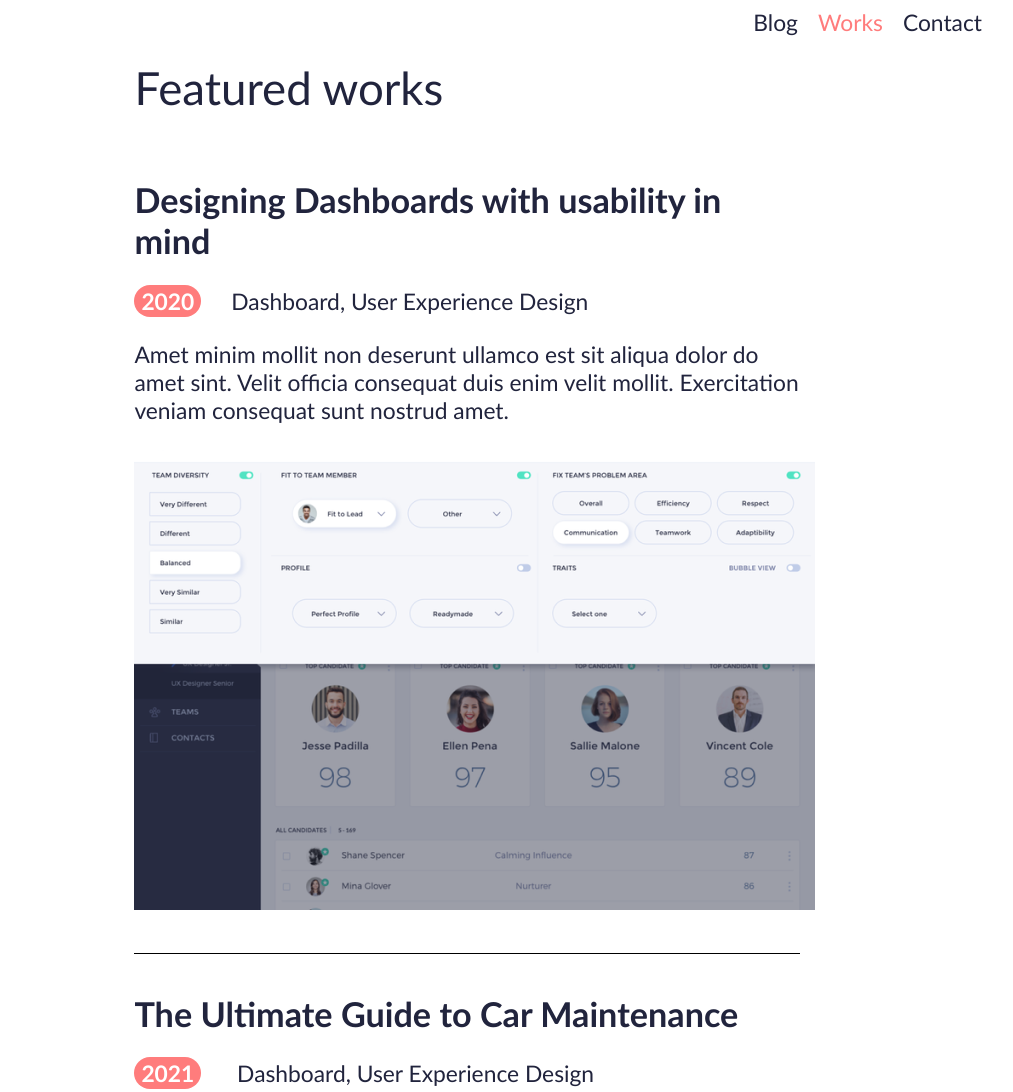
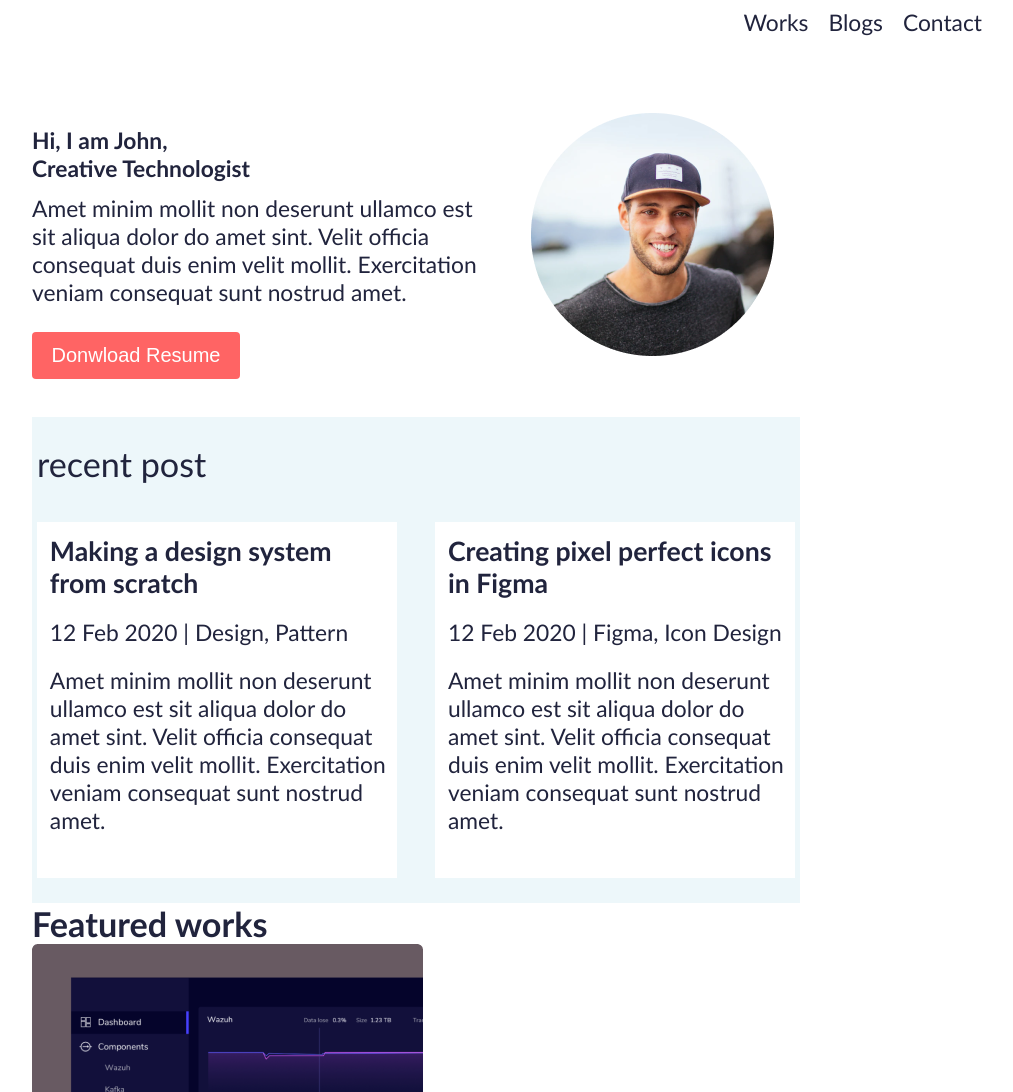
Before and after one commit to Erick-Henrique-Pedrini/atv-portfolio, a plain HTML site: page index.html in a window 1280 px wide. Shown: the top 1092 px of the page, without its empty margins (224-1237 px from the left). Drawn offline with Linux system fonts and the light colour scheme.

Commit message:
segunda pagina

```diff
--- a/css/style.css
+++ b/css/style.css
@@ -22,7 +22,9 @@ html body a{
     text-decoration: none ;
     color: #21243d
 }
-
+main{
+    margin: 0vw 20vw 0vw 20vw;
+}
 
 /*==================
     Formatação do topo da página
@@ -45,12 +47,10 @@ header nav ul li.atual a{
 }
 
 /*==================
-    Formatação de conteúdo
+    Formatação de works
 ==================*/
 
-main.works{
-    margin: 0vw 20vw 0vw 28vw;
-}
+
 main.works h1{
     font-weight: normal;
     margin: 0vw 0vw 2vw 0vw;
@@ -74,8 +74,58 @@ main.works section p span{
 main.works section:last-child{
     border: none;
 }
+/*==================
+    Formatação de home pages
+==================*/
+section.banner{
+    display: flex;
+    margin: 6vw 2vw 3vw 0vw;
+    font-size: 1rem;
+}
+section.banner h1{
+    font-size: 1rem;
+    margin: 1vw 10vw 1vw 0;
 
+}
+section.banner p{
+    margin: 1vw 4vw 1vw 0vw;
+}
+section.banner button{
+    background-color: #FF6464 ;
+    height: 47px;
+    width: 208px;
+    color: white;
+    font-size: 20px;
+    text-align: center;
+    border-radius: 4px;
+    border: 10vw;
+    margin-top: 1vw;
+}
+section.rt-post{
+    background-color: #EDF7FA;
+    padding: 2vw 5px 2vw 5px;
 
+}
+section.rt-post ul{
+    display: flex;
+}
+section.rt-post h2{
+    font-weight: 100;
+    margin: 0vw 0vw 3vw 0vw;
+}
+section.rt-post ul li{
+    background-color: white;
+    padding: 1vw 10px 25px 1vw;
+    margin:0px 3vw 0px 0vw;
+}
+section.rt-post ul li:last-child{
+    margin-right: 0vw;
+
+}
+section.rt-post ul li p{
+    margin: 1.5vw 0vw 1.5vw 0vw;
+
+}
 /*==================
     Formatação do rodapé
 ==================*/
--- a/index.html
+++ b/index.html
@@ -3,7 +3,7 @@
 <head>
     <meta charset="UTF-8">
     <meta name="viewport" content="width=device-width, initial-scale=1.0">
-    <title>Featured works</title>
+    <title>Home page</title>
     <link rel="stylesheet" href="css/style.css" type="text/css">
     <script src="https://kit.fontawesome.com/f9eee77ae5.js" crossorigin="anonymous"></script>
 </head>
@@ -11,38 +11,57 @@
     <header>
         <nav>
             <ul>
-                <li><a href="#">Blog</a></li>
-                <li class="atual"><a href="#">Works</a></li>
+                <li><a href="#">Works</a></li>
+                <li><a href="#">Blogs</a></li>
                 <li><a href="#">Contact</a></li>
             </ul>
         </nav>
     </header>
-    <main class="works">
-        <h1>Featured works</h1>
-        <section>
-
-            <h2>Designing Dashboards with usability in mind</h2>
-            <p><span>2020</span>Dashboard, User Experience Design</p>
-            <p>Amet minim mollit non deserunt ullamco est sit aliqua dolor do amet sint. Velit officia consequat duis enim velit mollit. Exercitation veniam consequat sunt nostrud amet.</p>
-            <p><img class="imagen1" src="images/Rectangle4.png" alt="Designing Dashboards"></p>
+    <main>
+        <section class="banner">
+        <div class="bloco">
+            <h1>Hi, I am John, <br>
+                Creative Technologist
+            </h1>
+            <p>
+                Amet minim mollit non deserunt ullamco est sit aliqua dolor do amet sint. Velit officia consequat duis enim velit mollit. Exercitation veniam consequat sunt nostrud amet.
+            </p>
+            <button>Donwload Resume</button>
+        </div>
+        <div>
+            <img src="images/Ellipse1(2).png" alt="">
+        </div>
         </section>
-        <section>
-            <h2>The Ultimate Guide to Car Maintenance</h2>
-            <p><span>2021</span> Dashboard, User Experience Design</p>
-            <p>Amet minim mollit non deserunt ullamco est sit aliqua dolor do amet sint. Velit officia consequat duis enim velit mollit. Exercitation veniam consequat sunt nostrud amet.</p>
-            <p><img src="images/Rectangle5.png" alt="CarImage"></p>
+        <section class="rt-post">
+            <h2>recent post</h2>
+            <ul>
+                <li>
+                    <h3>Making a design system from scratch</h3>
+                    <p>12 Feb 2020 | Design, Pattern</p>
+                    <p>Amet minim mollit non deserunt ullamco est sit aliqua dolor do amet sint. Velit officia consequat duis enim velit mollit. Exercitation veniam consequat sunt nostrud amet.</p>
+                </li>
+                <li>
+                    <h3>Creating pixel perfect icons in Figma</h3>
+                    <p>12 Feb 2020 | Figma, Icon Design</p>
+                    <p>Amet minim mollit non deserunt ullamco est sit aliqua dolor do amet sint. Velit officia consequat duis enim velit mollit. Exercitation veniam consequat sunt nostrud amet.</p>
+                </li>
+            </ul>
+        </section>
+        <section class="ft-works">
+            <h2>Featured works</h2>
+            <div>
+                <img src="images/Rectangle30.png" alt="">
+                <h3>Designing Dashboards</h3>
+                <p><span>2020</span> Dashboard</p>
+                <p>Amet minim mollit non deserunt ullamco est sit aliqua dolor do amet sint. Velit officia consequat duis enim velit mollit. Exercitation veniam consequat sunt nostrud amet.</p>
+            </div>
+            <div>
+                <img src="images/Rectangle32.png" alt="">
+                <h3>Vibrant Portraits of 2020</h3>
+                <p><span>2018</span> Illustration</p>
+                <p>Amet minim mollit non deserunt ullamco est sit aliqua dolor do amet sint. Velit officia consequat duis enim velit mollit. Exercitation veniam consequat sunt nostrud amet.</p>
+            </div>
         </section>
     </main>
-    <footer>
-        <nav>
-            <ul>
-                <li><a href="#"><span class="fa-brands fa-square-facebook"></span></a></li>
-                <li><a href="#"><span class="fa-brands fa-instagram"></span></a></li>
-                <li><a href="#"><span class="fa-brands fa-twitter"></span></a></li>
-                <li><a href="#"><span class="fa-brands fa-linkedin"></span></a></li>
-            </ul>
-        </nav>
-        <p>Copyright &copy;2020 All rights reserved</p>
-    </footer>
 </body>
 </html>
```
Also changed, not shown: works.html (added, +48 -0 lines).
